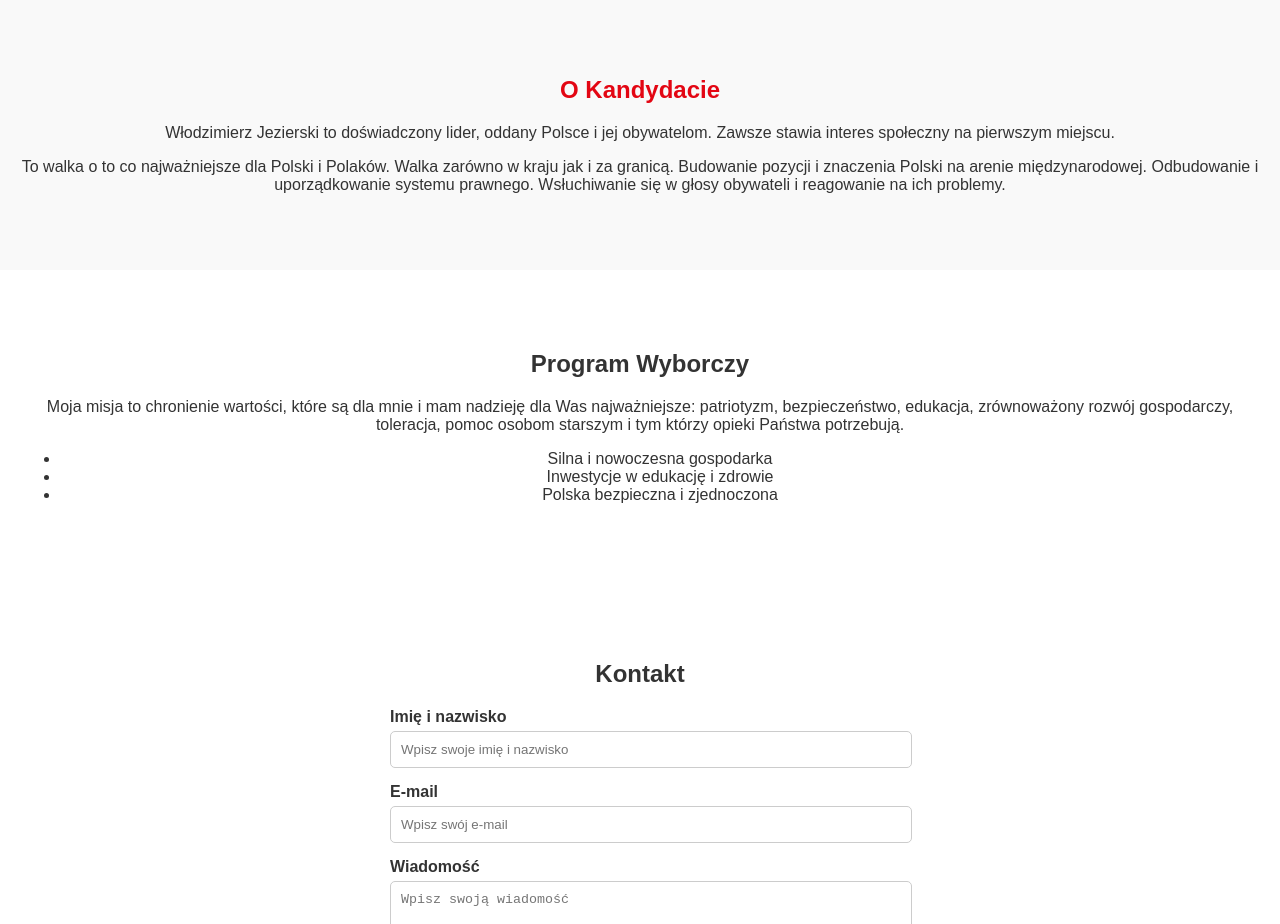
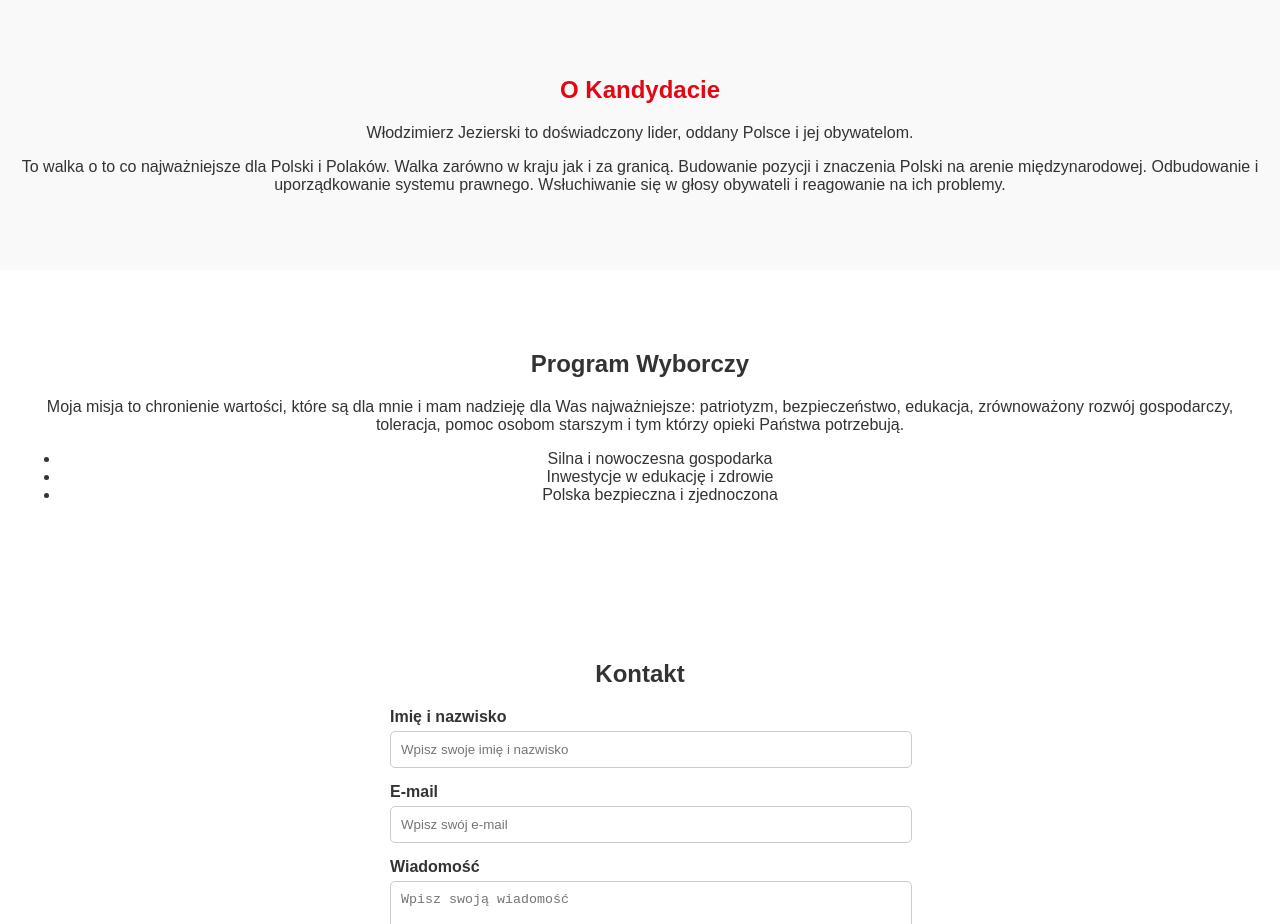
Before and after one commit to Maks1916/jezierski2025.pl, a plain HTML site: page index.html in a window 1280 px wide. Shown: the part 1060-1984 px from the top of the page. Drawn offline with Linux system fonts and the light colour scheme.

Commit message:
Update index.html

```diff
--- a/index.html
+++ b/index.html
@@ -98,7 +98,7 @@
 
         <section id="about" class="section about">
             <h2>O Kandydacie</h2>
-            <p>Włodzimierz Jezierski to doświadczony lider, oddany Polsce i jej obywatelom. Zawsze stawia interes społeczny na pierwszym miejscu.</p>
+            <p>Włodzimierz Jezierski to doświadczony lider, oddany Polsce i jej obywatelom. </p>
             <p>To walka o to co najważniejsze dla Polski i Polaków. Walka zarówno w kraju jak i za granicą. Budowanie pozycji i znaczenia Polski na arenie międzynarodowej. Odbudowanie i uporządkowanie systemu prawnego. Wsłuchiwanie się w głosy obywateli i reagowanie na ich problemy.</p>
         </section>
 
```
